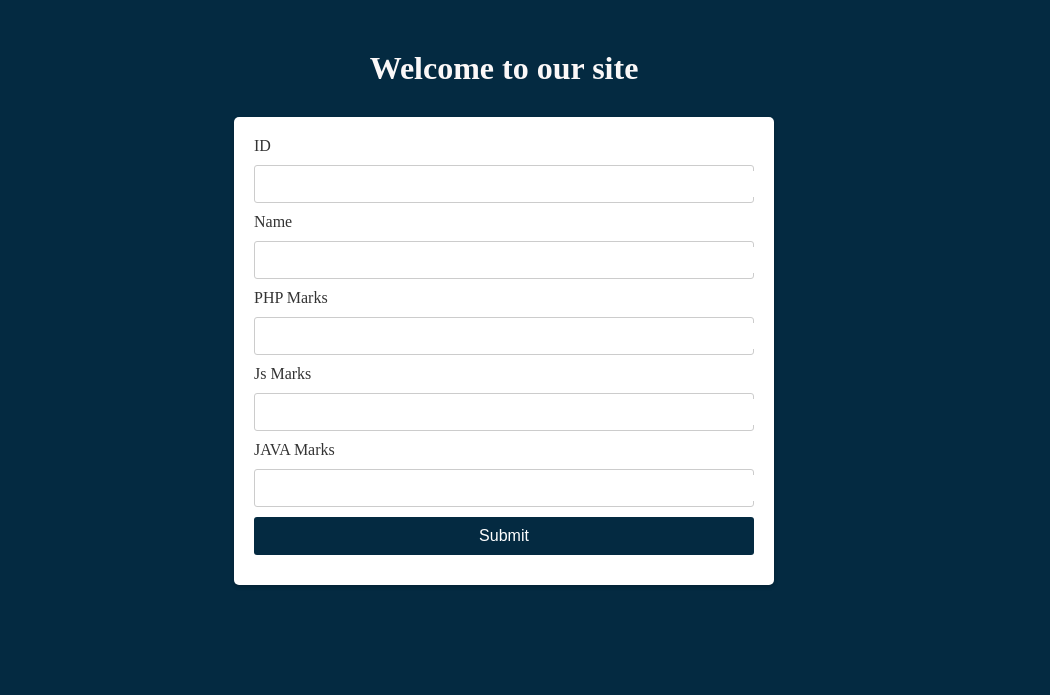
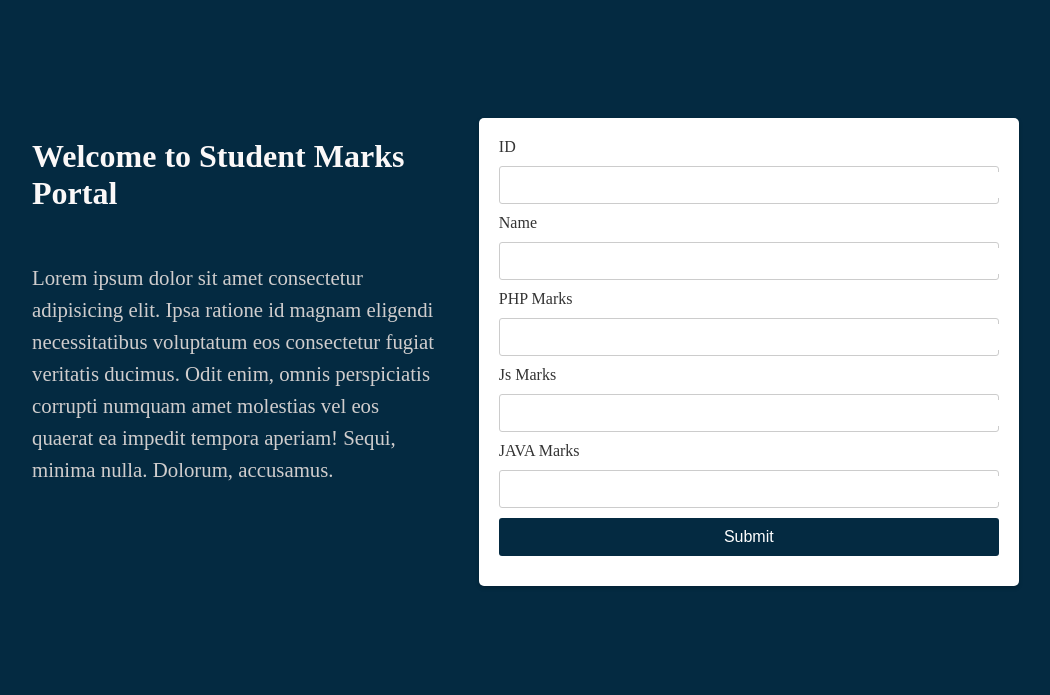
Before and after one commit to mt-richard/python-task, a Flask app: page / in a window 1280 px wide. Shown: the top 695 px of the page, without its empty margins (136-1186 px from the left). Run offline with Flask 2, Linux system fonts and the light colour scheme; some libraries are stand-ins or nearby versions.

Commit message:
my commit

```diff
--- a/app.py
+++ b/app.py
@@ -1,5 +1,5 @@
-from flask import Flask, render_template, request
-import psycopg2
+from flask import Flask, render_template, request, redirect
+import pymysql
 import csv
 
 # from render import render
@@ -31,16 +31,16 @@ def my_dbconn():
     average = total/3
 
 
-    conn = psycopg2.connect(
+    conn = pymysql.connect(
         host="localhost",
-        user="richard",
-        password="richard",
+        user="root",
+        password="",
         database="ngo_mis"
     )
     print( "DB connected Successfull .........")
     cur = conn.cursor()
 
-    cur.execute("INSERT INTO student (id, name, php, js, java, total, average) VALUES (%s, %s, %s, %s, %s,%s, %s)", (id, name, php, js, java, total, average))
+    cur.execute("INSERT INTO student ( name, php, js, java, total, average) VALUES (%s, %s, %s, %s,%s, %s)", ( name, php, js, java, total, average))
     conn.commit()
 
 # Exporting Report
@@ -48,15 +48,19 @@ def my_dbconn():
         writer = csv.writer(csv_file)
         writer.writerow([id, name, php, js, java, total, average])
 
-    return ("Data was Success Full Added !!!!")
+    # return ("Data was Success Full Added !!!!")
+
+    # return ('<script>alert("Inserted Succesfull !!!")</script>')
+    return redirect('/report')
 
 
-@app.route('/display')
+
+@app.route('/report')
 def getAll():
-    conn = psycopg2.connect(
+    conn = pymysql.connect(
         host="localhost",
-        user="richard",
-        password="richard",
+        user="root",
+        password="",
         database="ngo_mis"
     )
     print( "DB connected Successfull .........")
--- a/templates/index.html
+++ b/templates/index.html
@@ -15,10 +15,19 @@
 
         h2 {
             color: #fbf8f8;
-            text-align: center;
+            text-align: left;
             margin-top: 50px;
             font-size: 2rem;
             font-style: bold;
+        }
+        p{
+
+            color: #d0cdcd;
+            text-align: left;
+            margin-top: 50px;
+            font-size: 1.3rem;
+            line-height: 2rem;
+
         }
 
         form {
@@ -70,13 +79,30 @@
         .btn:hover {
             background-color: #555;
         }
+        .all{
+            display: flex;
+
+            padding: 5rem;
+        }
+        .form-input{
+            width: 60%;
+        }
+        .content{
+            width: 40%;
+            padding-left: 5rem;
+        }
     </style>
 </head>
 <body>
-    <div>
-        <h2>Welcome to our site</h2>
+
+    <div class="all">
+
+            <div class="content">
+                <h2>Welcome to Student Marks Portal</h2>
+                <p>Lorem ipsum dolor sit amet consectetur adipisicing elit. Ipsa ratione id magnam eligendi necessitatibus voluptatum eos consectetur fugiat veritatis ducimus. Odit enim, omnis perspiciatis corrupti numquam amet molestias vel eos quaerat ea impedit tempora aperiam! Sequi, minima nulla. Dolorum, accusamus.</p>
             </div>
-    <div>
+
+            <div class="form-input">
                 <form action="/submit" method="POST">
                     <div class="inputbox">
                         <label for="id">ID</label>
@@ -113,5 +139,6 @@
                     </div>
                 </form>
             </div>
+        </div>
 </body>
 </html>
```
Also changed, not shown: report.csv (+10 -0 lines), templates/report.html (+25 -1 lines). Lines whose indentation alone changed are shown as unchanged.
